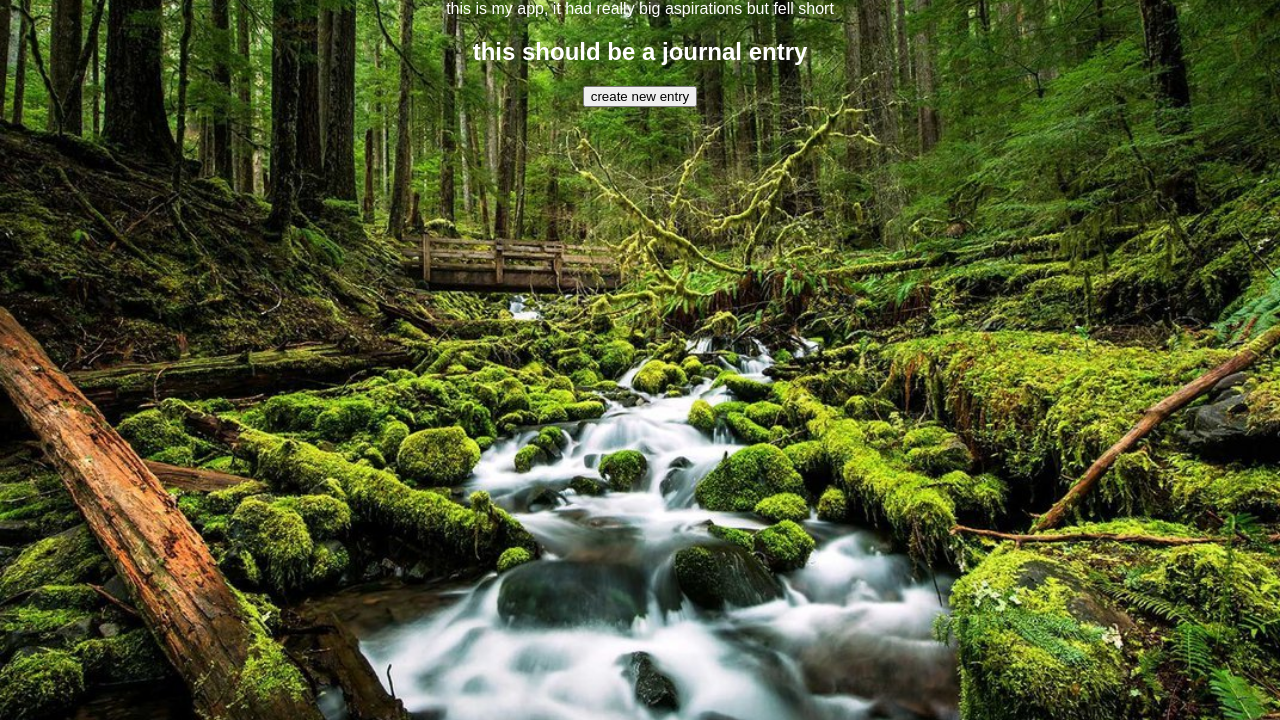
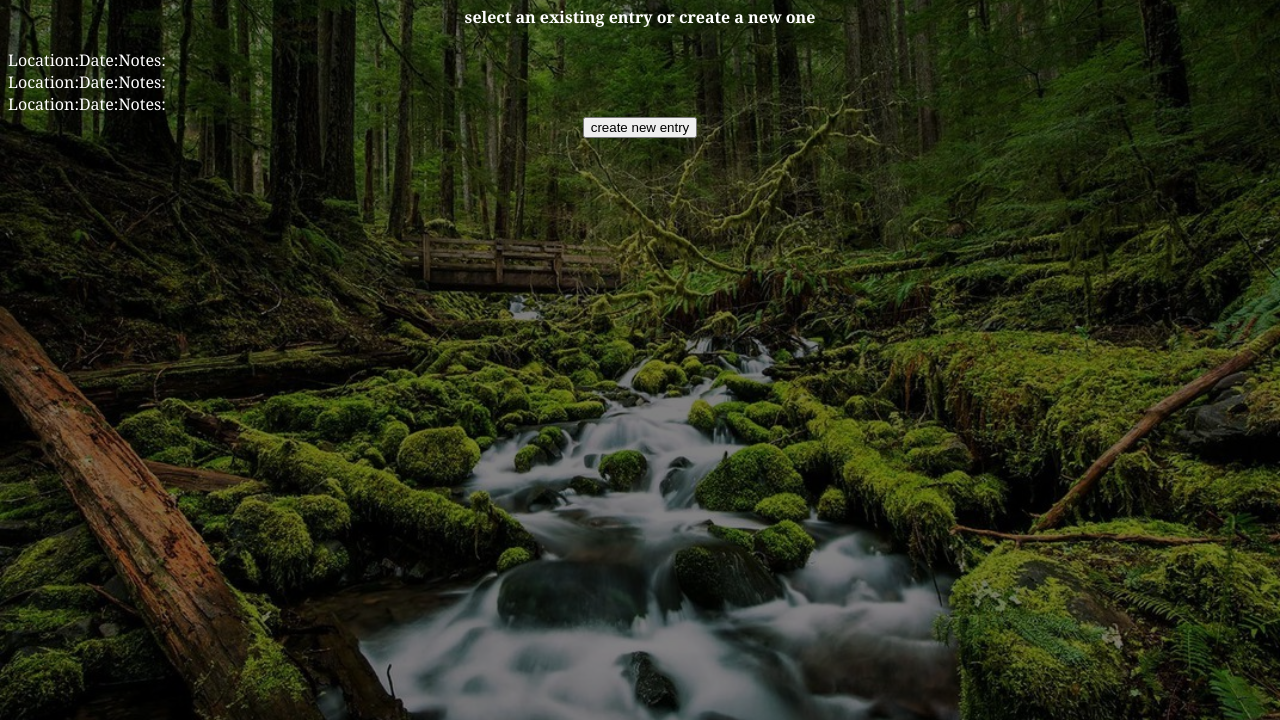
Before and after one commit to carlyyarnell/solo-project, a React app: page / in a window 1280 px wide. Shown: the part 80-800 px from the top of the page. Built offline with nearby package versions, Linux system fonts and the light colour scheme.

Commit message:
update react components

```diff
--- a/package.json
+++ b/package.json
@@ -5,16 +5,16 @@
   "main": "index.js",
   "scripts": {
     "test": "echo \"Error: no test specified\" && exit 1",
-    "dev": "webpack serve --open",
+    "dev": "export NODE_ENV=development && (webpack-dev-server --open & nodemon server/server.js)",
     "start": "node server/server.js",
     "build": "webpack"
   },
   "author": "",
   "license": "ISC",
   "dependencies": {
+    "axios": "^0.26.1",
     "express": "^4.17.3",
     "mongoose": "^6.2.10",
-    "nodemon": "^2.0.15",
     "react": "^18.0.0",
     "react-dom": "^18.0.0"
   },
@@ -25,6 +25,7 @@
     "babel-loader": "^8.2.4",
     "css-loader": "^6.7.1",
     "html-webpack-plugin": "^5.5.0",
+    "nodemon": "^2.0.15",
     "style-loader": "^3.3.1",
     "webpack": "^5.71.0",
     "webpack-cli": "^4.9.2",
--- a/src/components/App.js
+++ b/src/components/App.js
@@ -1,20 +1,50 @@
 import React, { Component } from 'react';
 import ReactDOM from 'react-dom';
+import axios from "axios";
+import { render } from 'react-dom';
+//import link from '/server/entryModel';
 import Entry from './Entry';
 
-// class App extends Component {
-//   render() {
-//     return (
-//       <div>
-//         <h1>Tic Tac Toe</h1>
-//         {/* <Box buttonVal = {this.state.buttonVal}
-//           changeButtonVal = {this.changeButtonVal}
-//         />  */}
-//         <Entry />
-//       </div>
-//     );
+//let mongoURI = 'mongodb://localhost:27017/solo-project';
+class App extends Component {
+
+  // componentDidMount(){
+  //   fetch('mongodb://localhost:27017/solo-project')
+  //   .then(res => res.json())
+  //   .then(data => console.log(data))
+  //   .catch(err => console.log('nah'));
+  // }
+
+  // componentDidMount(){
+  //   axios.get('localhost:3000/home')
+  // }
+
+
+  render() {
+    return (
+      <div id= 'head'>
+        <h1 id= 'title'>OBSERVATION JOURNAL</h1>
+        <h4 id= 'about'>select an existing entry or create a new one</h4>
+        <Entry id= 'one'/>
+        <Entry id= 'two'/>
+        <Entry id= 'three'/>
+        <button>create new entry</button>
+      </div>
+    );
+  }
+}
+
+// function Form() {
+//   function handleSubmit(e) {
+//     e.preventDefault();
+//     console.log('You clicked submit.');
 //   }
+
+//   return (
+//     <form onSubmit={handleSubmit}>
+//       <button type="submit">Submit</button>
+//     </form>
+//   );
 // }
 
-
-// export default App;
+export default App;
--- a/src/components/Entry.js
+++ b/src/components/Entry.js
@@ -1,7 +1,34 @@
+import React, { Component } from 'react';
+import { render } from 'react-dom';
+
+class Entry extends Component {
+  constructor(props) {
+    super(props);
+    this.state =
+    //{ buttonVal: '-'};
+    {
+      page: {
+        // location: '',
+        // date: '',
+        // notes: '',
+      }
+    };
+    //this.changeButtonVal = this.changeButtonVal.bind(this);
+  }
+
+  render() {
+    return (
+      <div id= 'inputs'>
+        <div id= 'first'>Location:  </div>
+        <div id= 'second'>Date:  </div>
+        <div id= 'third'>Notes:  </div>
+        {/* <h3>entry</h3> */}
+        {/* <div>here</div> */}
+      </div>
+    )
+  }
+}
 
 
 
-
-
-
-// export default Entry;
+export default Entry;
--- a/src/main.js
+++ b/src/main.js
@@ -4,11 +4,6 @@ import { render } from 'react-dom';
 import App from './components/App';
 
 import styles from './styles.css';
-
-// ReactDOM.render(
-//     <h1>car's lil app</h1>,
-//   document.getElementById('root')
-// );
 
 
 // render(
@@ -18,13 +13,20 @@ import styles from './styles.css';
 
 render(
   <div>
-    <h1>car's lil app</h1>
-    <p>this is my app, it had really big aspirations but fell short</p>
-    <h2>this should be a journal entry</h2>
-    <button>create new entry</button>
+   <App />
   </div>,
   document.getElementById('root')
 )
+
+// render(
+//   <div>
+//     <h1>car's lil app</h1>
+//     <p>this is my app, it had really big aspirations but fell short</p>
+//     <h2>this should be a journal entry</h2>
+//     <button>create new entry</button>
+//   </div>,
+//   document.getElementById('root')
+// )
 
 // render(
 //   // <BrowserRouter>
--- a/src/styles.css
+++ b/src/styles.css
@@ -1,10 +1,22 @@
 #root {
   color: white;
   text-align: center;
-  font-family: fantasy;
+  font-family:Cambria, Cochin, Georgia, Times, 'Times New Roman', serif;
+}
+
+header {
+  text-align: center;
 }
 
 body {
-  background-image: url('/nature\ image.jpeg');
+  /* background-image: url('/nature\ image.jpeg'); */
+  background-blend-mode: darken;
+  background: rgba(0, 0, 0, 0.5) url('/nature\ image.jpeg');
   background-size: cover;
 }
+
+#inputs {
+  display: flex;
+  border: white;
+  border-width: 0cm;
+}
--- a/webpack.config.js
+++ b/webpack.config.js
@@ -1,7 +1,7 @@
 const path = require('path');
 const webpack = require('webpack');
 const HtmlWebpackPlugin = require('html-webpack-plugin');
-const { mainModule } = require('process');
+//const { mainModule } = require('process');
 
 module.exports = {
   entry: path.join(__dirname, "src", "main.js"),
@@ -45,6 +45,8 @@ module.exports = {
     proxy: {
       '/api': 'http://localhost:3000',
     },
+    hot: true,
+    historyApiFallback: true,
   },
 //   performance: {
 //     hints: false,
```
Also changed, not shown: server/server.js (+11 -14 lines), src/index.html (+3 -0 lines), 1 other file.
